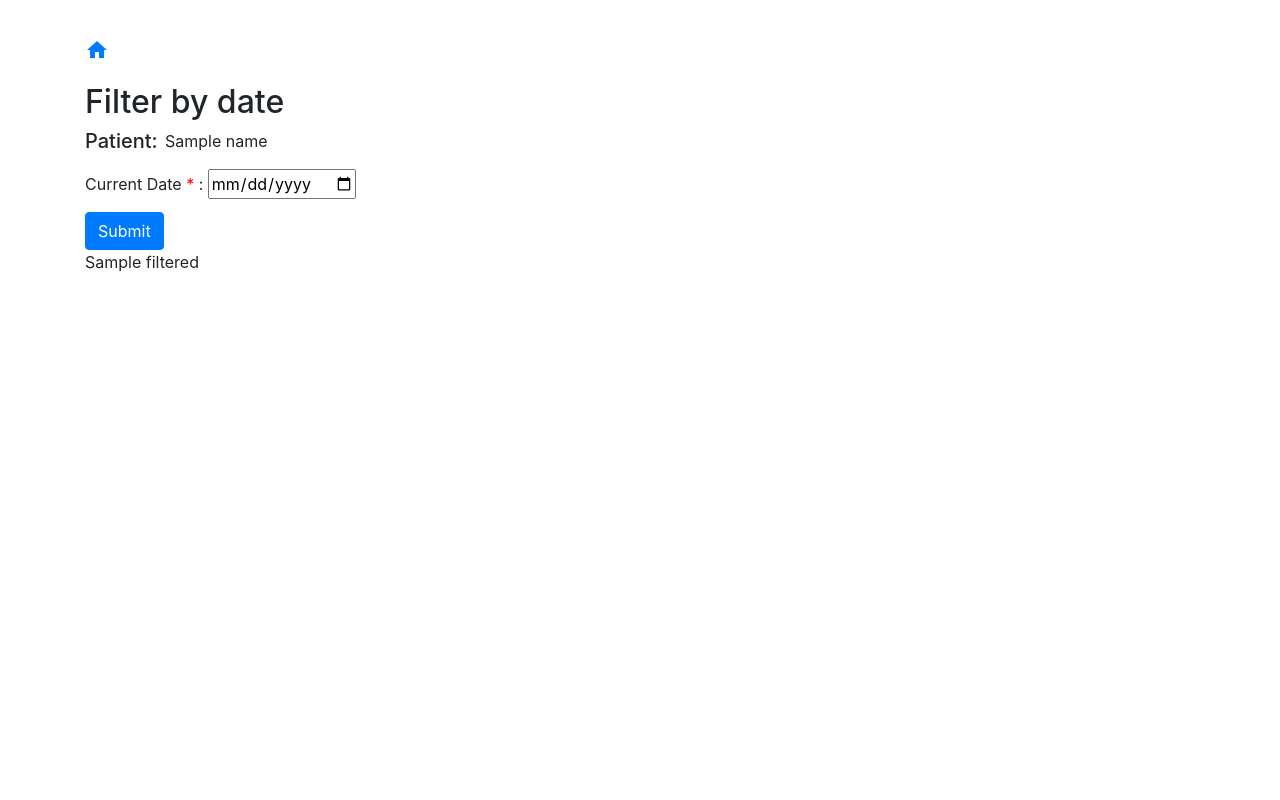
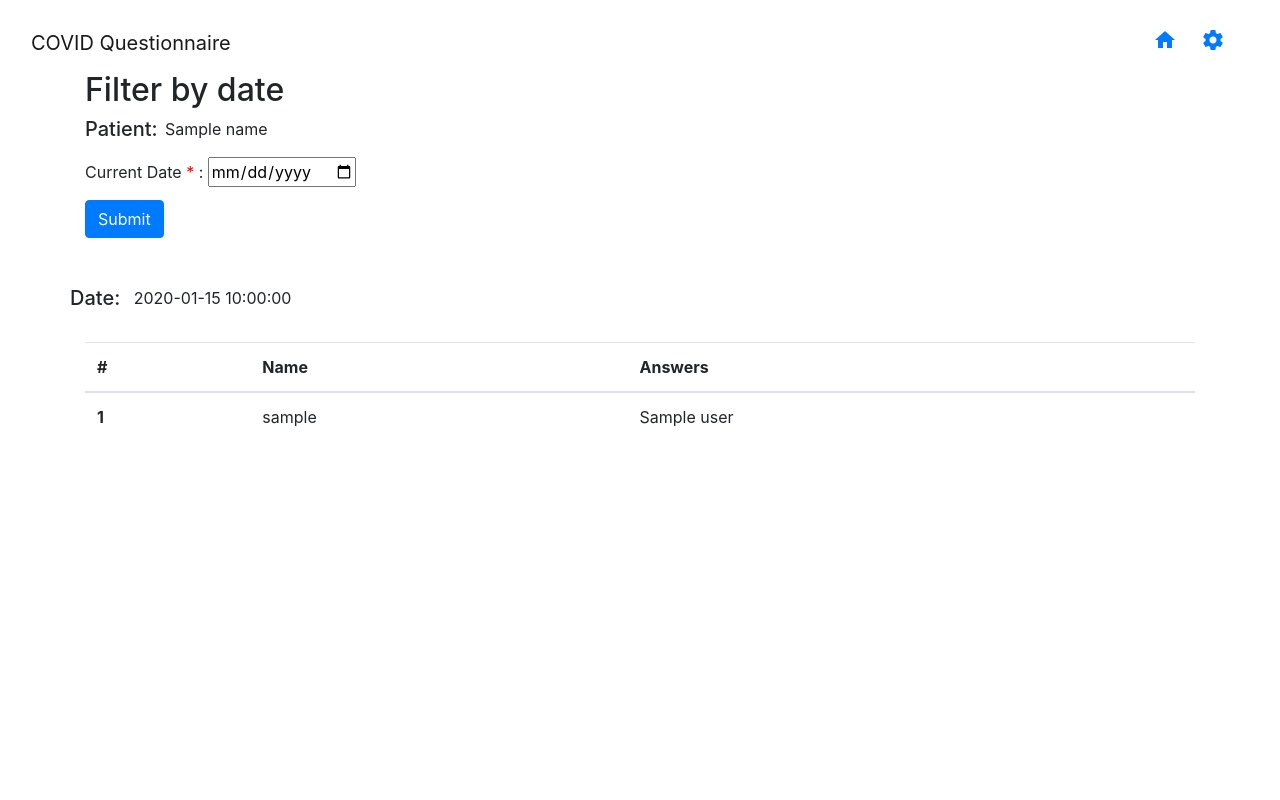
Before and after one commit to shreyaasridhar/COVID-questionnaire, a Flask app: template templates/filter.html in a window 1280 px wide. Run offline with Flask 2, Linux system fonts and the light colour scheme; the template is opened without the code that fills it: most values are stand-ins (such as "Sample title", 1, 10 or a date in 2020); some libraries are stand-ins or nearby versions.

Commit message:
Added navbar and filter table

```diff
--- a/templates/filter.html
+++ b/templates/filter.html
@@ -9,7 +9,39 @@
     </div>
     <button type="submit" class="btn btn-primary">Submit</button>
 </form>
+<br><br>
 {% if filtered != None %}
-{{filtered}}
+<div class="row">
+    <h5>Date:</h5>
+    &nbsp;&nbsp;
+    {{filtered["date"]}}
+</div>
+<br>
+{% if filtered["users"] == [] %}
+<h5>No records found</h5>
+{% endif %}
+{% if filtered["users"] != [] %}
+<table class="table">
+    <thead>
+      <tr>
+        <th scope="col">#</th>
+        <th scope="col">Name</th>
+        <th scope="col">Answers</th>
+      </tr>
+    </thead>
+    <tbody>
+
+
+
+{%for i in filtered["users"]%}
+<tr>
+    <th scope="row">{{i["Userid"]}}</th>
+    <td>{{i["Username"]}}</td>
+    <td>{{i["questions"]}}</td>
+  </tr>
+{% endfor %}
+</tbody>
+</table>
+{% endif %}
 {% endif %}
 {% endblock %}
--- a/templates/main.html
+++ b/templates/main.html
@@ -2,9 +2,9 @@
 <html lang="en">
 <head>
     <style>
-        body{
-            padding: 25px;
-        }
+      body{
+          padding: 15px;
+      }
       .req:after {
           content:" *";
           color: red;
@@ -22,14 +22,13 @@
     <title>Questionnaire</title>
 </head>
 <body>
-  <div class="navbar navbar-default navbar-fixed-top">
-    <div class="container">
-      <div class="navbar-header">
-        <a class="navbar-brand" href="/"><i class="material-icons">home</i></a>
-      </div>
-
-    </div>
-  </div>
+  <nav class="navbar navbar-expand-md navbar-light">
+    <a class="navbar-brand" href="/">COVID  Questionnaire</a>
+      <ul class="navbar-nav mr-auto">
+      </ul>
+      <a class="mr-4" href="{{ url_for('index') }}"><i class="material-icons">home</i></a>
+      <a class="mr-4" href="{{ url_for('filter_date') }}"><i class="material-icons">settings</i></a>
+  </nav>
 <main id="content" role="main" class="container">
 
   {% with messages = get_flashed_messages() %}
```
Also changed, not shown: static/css/main.css (line endings or trailing spaces).
